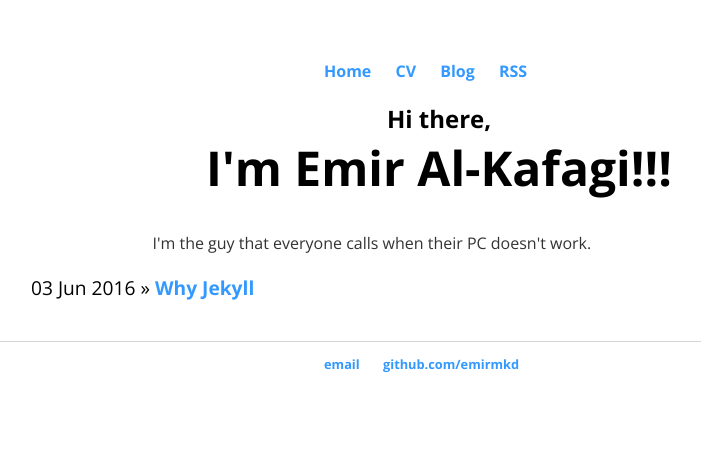
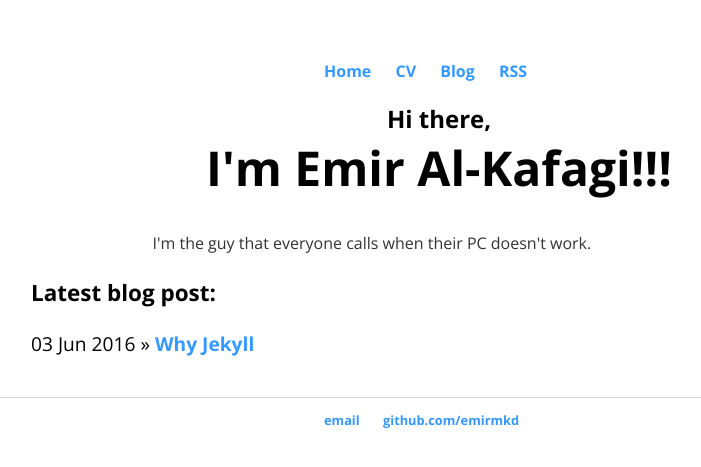
Before and after one commit to emirmkd/emirmkd.github.io, a Jekyll site: the page built from index.html, in a window 1280 px wide. Shown: the top 467 px of the page, without its empty margins (201-902 px from the left). Built offline with Jekyll 4.4.1, drawn with Linux system fonts in a browser that asks for light colours.

Commit message:
Update index.html

```diff
--- a/index.html
+++ b/index.html
@@ -8,7 +8,7 @@ title: Emir Al-Kafagi
 	<p class="info">I'm the guy that everyone calls when their PC doesn't work.</p>
     	</div><!-- /.blurb -->
     		<ul class="posts">
-
+<h3>Latest blog post:</h3>
 	  {% for post in site.posts limit:1 %}
 <li><span>{{ post.date | date_to_string }}</span> » <a href="{{ post.url }}" title="{{ post.title }}">{{ post.title }}</a></li>
 {% endfor %}
```
